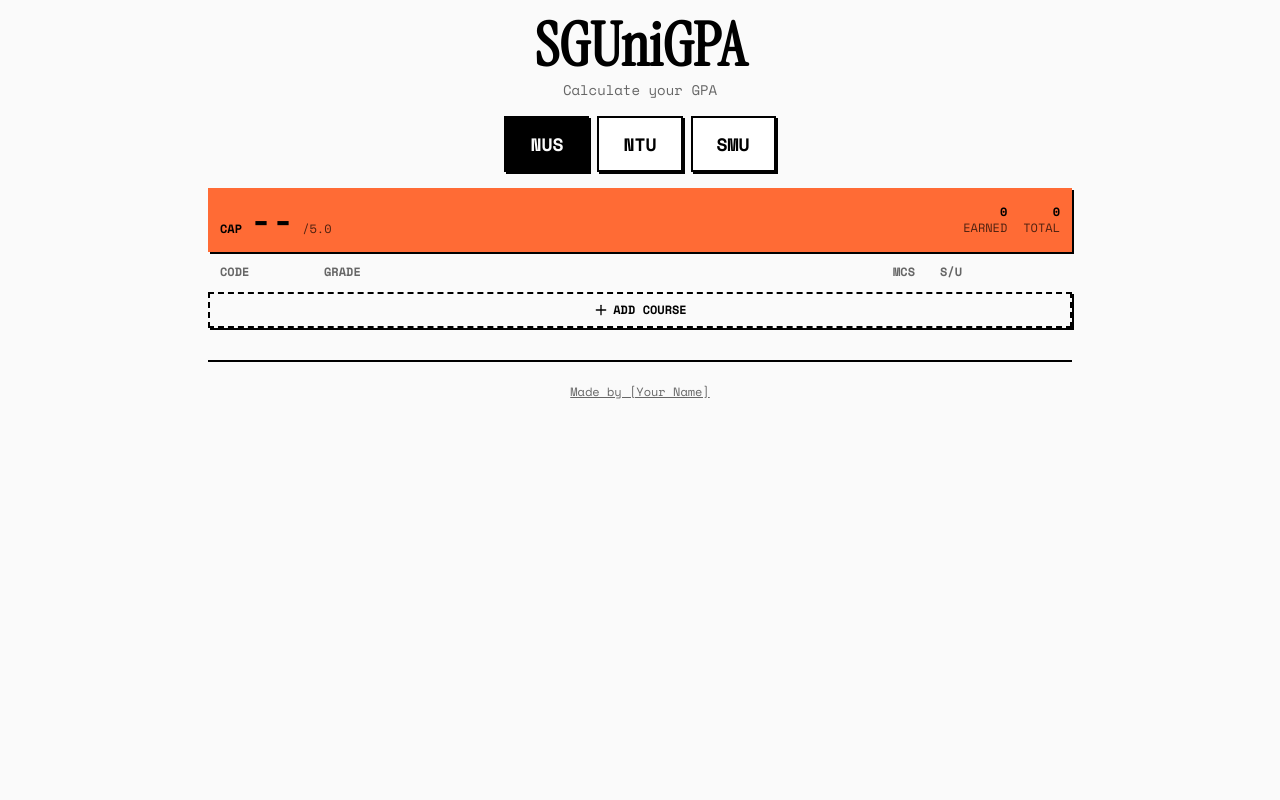
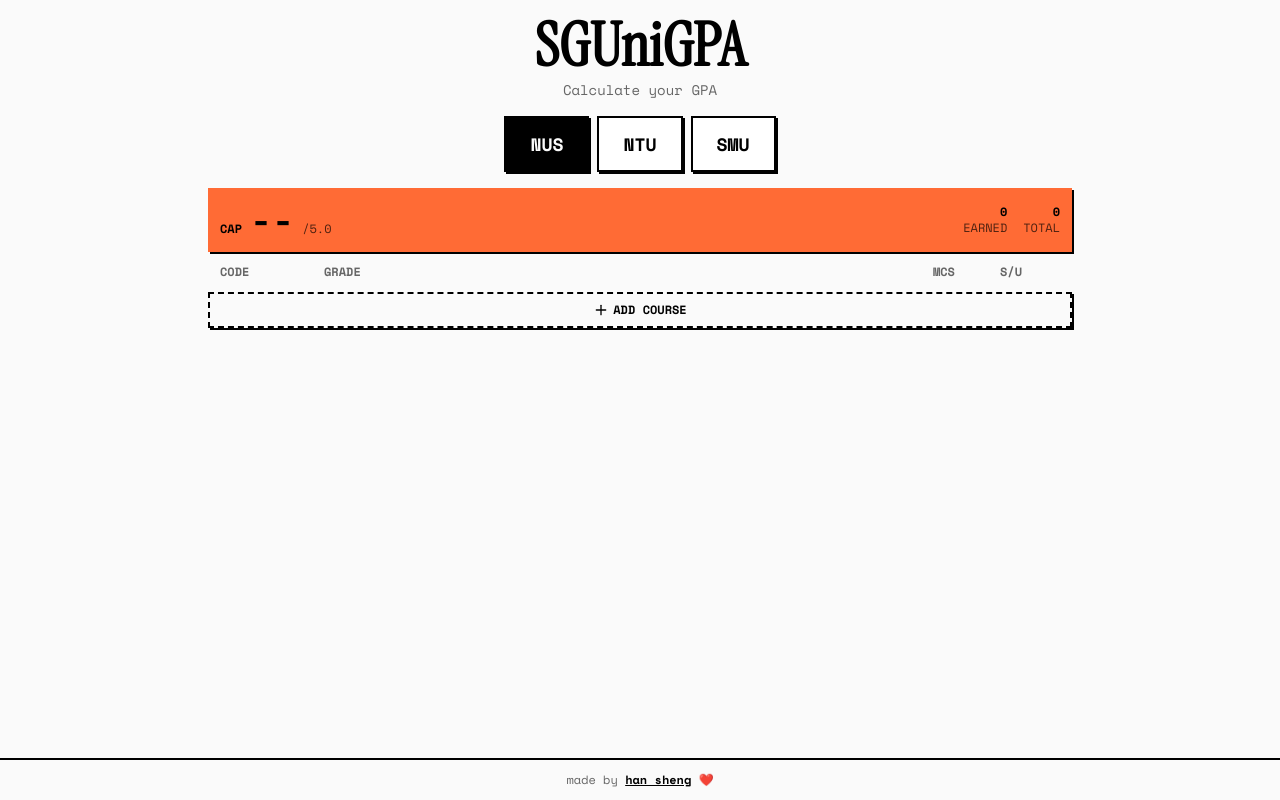
Before and after one commit to Fiyxxx/sgunigpa, a Next.js app: page / in a window 1280 px wide. Both pictures are taken after a click on the button "NUS". Built offline with nearby package versions, Linux system fonts and the light colour scheme.

Commit message:
Fix header alignment to match course rows and add sticky footer with hansheng.dev link

```diff
--- a/app/page.tsx
+++ b/app/page.tsx
@@ -84,7 +84,7 @@
   return (
     <>
       <StructuredData />
-      <main className="min-h-screen p-4 max-w-4xl mx-auto">
+      <main className="min-h-screen p-4 pb-16 max-w-4xl mx-auto">
         {/* Compact Header */}
         <div className="mb-4 text-center">
           <h1 className="text-6xl font-serif font-bold mb-1">
@@ -106,12 +106,17 @@
             <GPADisplay calculated={calculated} config={config} />
 
             {/* Course Headers */}
-            <div className="flex items-center gap-2 px-3 text-xs font-bold uppercase text-secondary">
+            <div className="px-3">
+              <div className="flex items-center gap-2 text-xs font-bold uppercase text-secondary">
                 <div className="w-24">Code</div>
                 <div className="flex-1">Grade</div>
                 <div className="w-14 text-center">{config.creditLabel}</div>
-              <div className="w-20">{config.passFail.label.split(" ")[0]}</div>
-              <div className="w-8"></div>
+                <div className="flex items-center gap-1">
+                  <div className="w-4"></div>
+                  <span>{config.passFail.label.split(" ")[0]}</span>
+                </div>
+                <div className="ml-auto w-[30px]"></div>
+              </div>
             </div>
 
             {/* Course List */}
@@ -157,15 +162,19 @@
         />
 
         {/* Footer */}
-        <footer className="mt-8 pt-4 border-t-2 border-foreground text-center">
+        <footer className="fixed bottom-0 left-0 right-0 py-3 border-t-2 border-foreground bg-background text-center">
+          <p className="text-xs text-secondary">
+            made by{" "}
             <a
-            href="https://yourwebsite.com"
+              href="https://www.hansheng.dev"
               target="_blank"
               rel="noopener noreferrer"
-            className="text-xs text-secondary hover:text-foreground transition-colors underline"
+              className="text-foreground hover:text-accent transition-colors underline font-bold"
             >
-            Made by [Your Name]
-          </a>
+              han sheng
+            </a>{" "}
+            ❤️
+          </p>
         </footer>
       </main>
     </>
```
Lines whose indentation alone changed are shown as unchanged.
